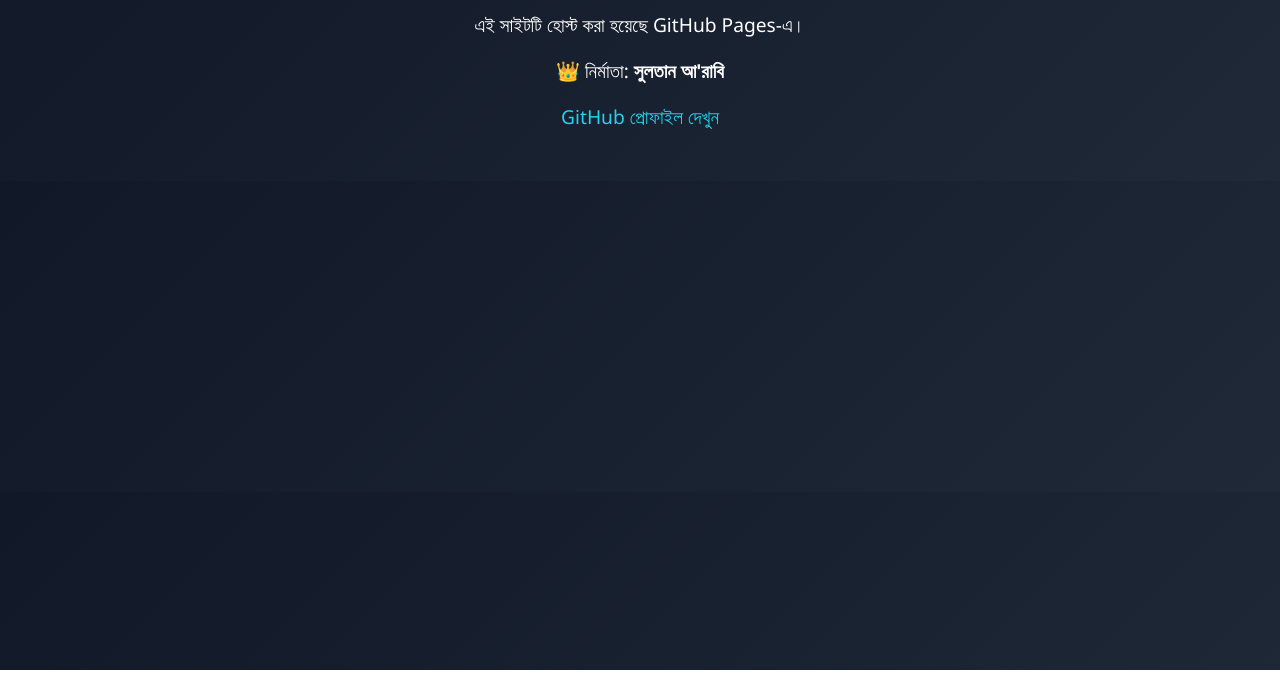
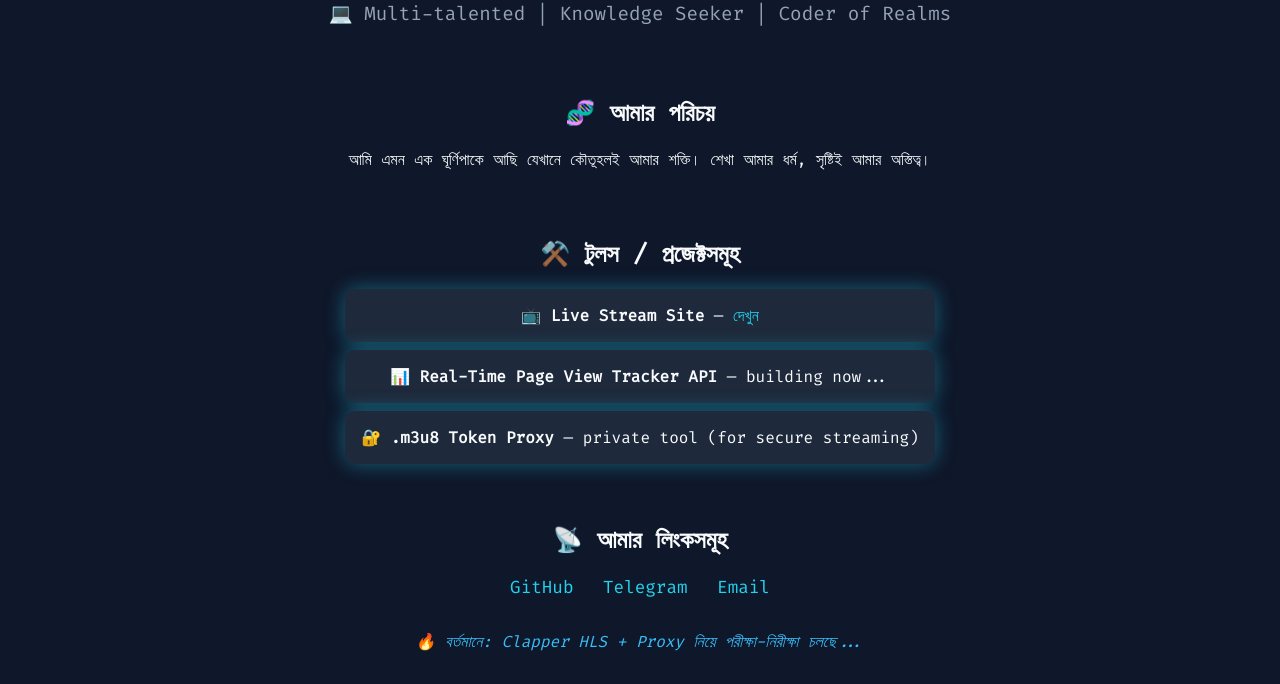
Before and after one commit to sultanarabi161/sultanarabi161.github.io, a plain HTML site: page index.html in a window 1280 px wide. Shown: the part 130-814 px from the top of the page. Drawn offline with Linux system fonts and the light colour scheme.

Commit message:
Update index.html
2

```diff
--- a/index.html
+++ b/index.html
@@ -1,40 +1,123 @@
 <!DOCTYPE html>
 <html lang="bn">
 <head>
-  <meta charset="UTF-8">
-  <meta name="viewport" content="width=device-width, initial-scale=1">
-  <title>স্বাগতম! সুলতান আ'রাবির ওয়েবসাইটে</title>
+  <meta charset="UTF-8" />
+  <meta name="viewport" content="width=device-width, initial-scale=1.0" />
+  <title>সুলতান আ'রাবি | Digital Genius</title>
+  <link href="https://fonts.googleapis.com/css2?family=Fira+Code&display=swap" rel="stylesheet" />
   <style>
+    :root {
+      --bg: #0f172a;
+      --fg: #f8fafc;
+      --accent: #22d3ee;
+      --shadow: 0 0 20px rgba(34, 211, 238, 0.4);
+    }
+
     body {
-      font-family: 'Segoe UI', sans-serif;
-      background: linear-gradient(135deg, #111827, #1f2937);
-      color: #ffffff;
       margin: 0;
+      font-family: 'Fira Code', monospace;
+      background-color: var(--bg);
+      color: var(--fg);
+      display: flex;
+      flex-direction: column;
+      align-items: center;
       padding: 2rem;
+    }
+
+    h1 {
+      font-size: 2.5rem;
+      color: var(--accent);
+      text-shadow: var(--shadow);
+    }
+
+    .tagline {
+      font-size: 1.2rem;
+      margin-top: -0.5rem;
+      color: #94a3b8;
+    }
+
+    .section {
+      margin-top: 2rem;
+      max-width: 700px;
       text-align: center;
     }
-    h1 {
-      font-size: 2.5rem;
-      color: #60a5fa;
-    }
-    p {
-      font-size: 1.2rem;
-    }
+
     a {
-      color: #22d3ee;
+      color: var(--accent);
       text-decoration: none;
     }
+
     a:hover {
       text-decoration: underline;
+    }
+
+    .project-list {
+      list-style: none;
+      padding: 0;
+    }
+
+    .project-list li {
+      background: #1e293b;
+      margin: 0.5rem 0;
+      padding: 1rem;
+      border-radius: 10px;
+      box-shadow: var(--shadow);
+    }
+
+    .socials {
+      margin-top: 1.5rem;
+    }
+
+    .socials a {
+      margin: 0 10px;
+      font-size: 1.1rem;
+    }
+
+    .status {
+      margin-top: 2rem;
+      font-style: italic;
+      color: #38bdf8;
+    }
+
+    @media (max-width: 600px) {
+      h1 {
+        font-size: 2rem;
+      }
+      .section {
+        padding: 1rem;
+      }
     }
   </style>
 </head>
 <body>
-  <h1>স্বাগতম! 🌟</h1>
-  <p>এই সাইটটি হোস্ট করা হয়েছে GitHub Pages-এ।</p>
-  <p>👑 নির্মাতা: <strong>সুলতান আ'রাবি</strong></p>
-  <p>
-    <a href="https://github.com/sultanarabi161" target="_blank">GitHub প্রোফাইল দেখুন</a>
-  </p>
+
+  <h1>সুলতান আ'রাবি</h1>
+  <p class="tagline">💻 Multi-talented | Knowledge Seeker | Coder of Realms</p>
+
+  <div class="section">
+    <h2>🧬 আমার পরিচয়</h2>
+    <p>আমি এমন এক ঘূর্ণিপাকে আছি যেখানে কৌতূহলই আমার শক্তি। শেখা আমার ধর্ম, সৃষ্টিই আমার অস্তিত্ব।</p>
+  </div>
+
+  <div class="section">
+    <h2>⚒️ টুলস / প্রজেক্টসমূহ</h2>
+    <ul class="project-list">
+      <li><strong>📺 Live Stream Site</strong> — <a href="https://sultanarabi161.github.io/live-server-/" target="_blank">দেখুন</a></li>
+      <li><strong>📊 Real-Time Page View Tracker API</strong> — building now...</li>
+      <li><strong>🔐 .m3u8 Token Proxy</strong> — private tool (for secure streaming)</li>
+    </ul>
+  </div>
+
+  <div class="section socials">
+    <h2>📡 আমার লিংকসমূহ</h2>
+    <a href="https://github.com/sultanarabi161" target="_blank">GitHub</a>
+    <a href="https://t.me/your_telegram" target="_blank">Telegram</a>
+    <a href="mailto:youremail@example.com">Email</a>
+  </div>
+
+  <div class="status">
+    🔥 বর্তমানে: Clapper HLS + Proxy নিয়ে পরীক্ষা-নিরীক্ষা চলছে...
+  </div>
+
 </body>
 </html>
```
